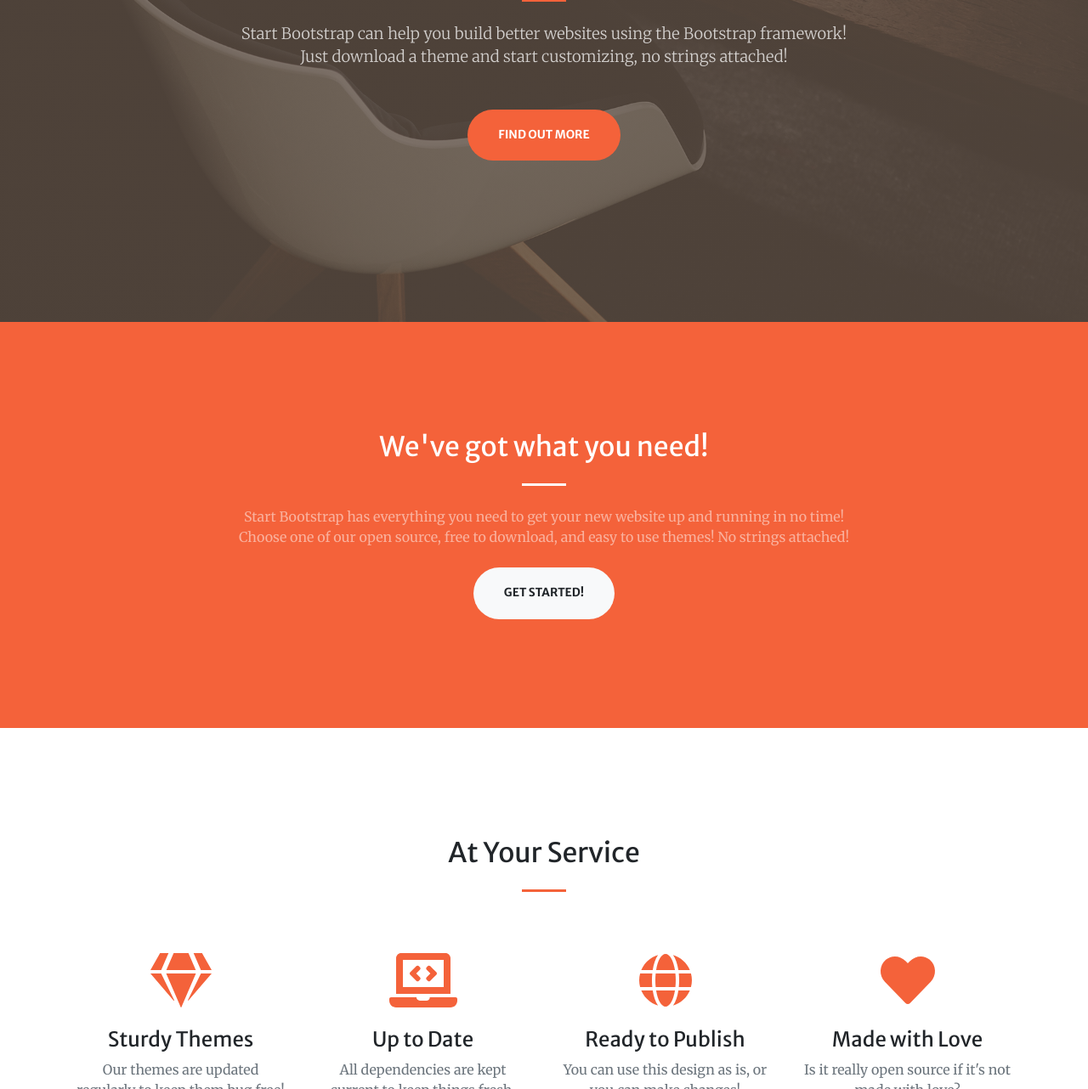
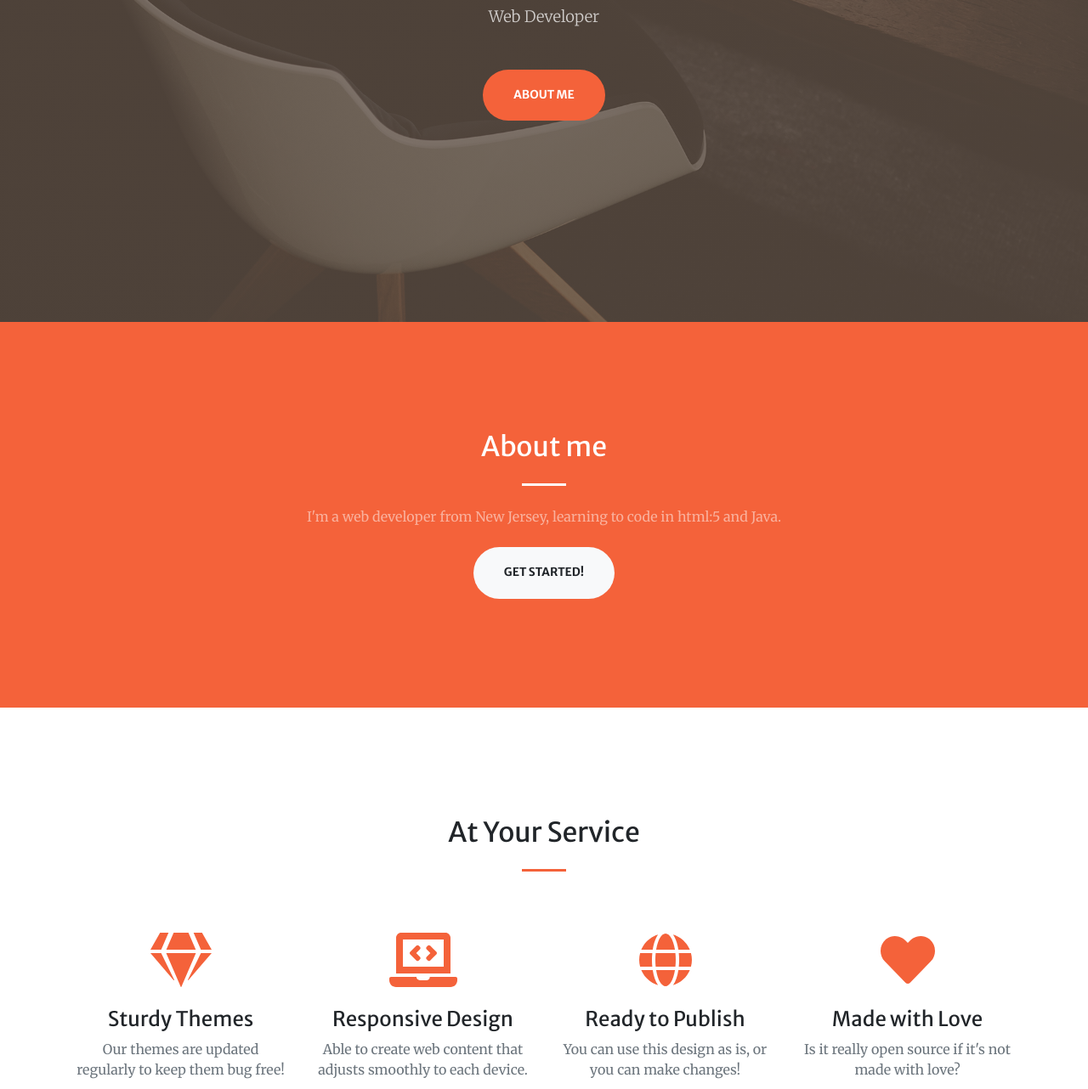
Before and after one commit to ZayadKhan/zayad.khan.github.io, a plain HTML site: page index.html in a window 1280 px wide. Shown: the part 421-1703 px from the top of the page at 85% size. Drawn offline with nearby package versions, Linux system fonts and the light colour scheme.

Commit message:
Update index.html

```diff
--- a/index.html
+++ b/index.html
@@ -5,7 +5,7 @@
         <meta name="viewport" content="width=device-width, initial-scale=1, shrink-to-fit=no" />
         <meta name="description" content="" />
         <meta name="author" content="" />
-        <title>Creative - Start Bootstrap Theme</title>
+        <title>Zayad Khan Portfolio</title>
         <!-- Favicon-->
         <link rel="icon" type="image/x-icon" href="assets/img/favicon.ico" />
         <!-- Font Awesome icons (free version)-->
@@ -22,7 +22,7 @@
         <!-- Navigation-->
         <nav class="navbar navbar-expand-lg navbar-light fixed-top py-3" id="mainNav">
             <div class="container">
-                <a class="navbar-brand js-scroll-trigger" href="#page-top">Start Bootstrap</a>
+                <a class="navbar-brand js-scroll-trigger" href="#page-top">Home</a>
                 <button class="navbar-toggler navbar-toggler-right" type="button" data-toggle="collapse" data-target="#navbarResponsive" aria-controls="navbarResponsive" aria-expanded="false" aria-label="Toggle navigation"><span class="navbar-toggler-icon"></span></button>
                 <div class="collapse navbar-collapse" id="navbarResponsive">
                     <ul class="navbar-nav ml-auto my-2 my-lg-0">
@@ -39,12 +39,12 @@
             <div class="container h-100">
                 <div class="row h-100 align-items-center justify-content-center text-center">
                     <div class="col-lg-10 align-self-end">
-                        <h1 class="text-uppercase text-white font-weight-bold">Your Favorite Source of Free Bootstrap Themes</h1>
+                        <h1 class="text-uppercase text-white font-weight-bold">Zayad Khan</h1>
                         <hr class="divider my-4" />
                     </div>
                     <div class="col-lg-8 align-self-baseline">
-                        <p class="text-white-75 font-weight-light mb-5">Start Bootstrap can help you build better websites using the Bootstrap framework! Just download a theme and start customizing, no strings attached!</p>
-                        <a class="btn btn-primary btn-xl js-scroll-trigger" href="#about">Find Out More</a>
+                        <p class="text-white-75 font-weight-light mb-5">Web Developer</p>
+                        <a class="btn btn-primary btn-xl js-scroll-trigger" href="#about">About me</a>
                     </div>
                 </div>
             </div>
@@ -54,9 +54,9 @@
             <div class="container">
                 <div class="row justify-content-center">
                     <div class="col-lg-8 text-center">
-                        <h2 class="text-white mt-0">We've got what you need!</h2>
+                        <h2 class="text-white mt-0">About me</h2>
                         <hr class="divider light my-4" />
-                        <p class="text-white-50 mb-4">Start Bootstrap has everything you need to get your new website up and running in no time! Choose one of our open source, free to download, and easy to use themes! No strings attached!</p>
+                        <p class="text-white-50 mb-4">I'm a web developer from New Jersey, learning to code in html:5 and Java.</p>
                         <a class="btn btn-light btn-xl js-scroll-trigger" href="#services">Get Started!</a>
                     </div>
                 </div>
@@ -78,8 +78,8 @@
                     <div class="col-lg-3 col-md-6 text-center">
                         <div class="mt-5">
                             <i class="fas fa-4x fa-laptop-code text-primary mb-4"></i>
-                            <h3 class="h4 mb-2">Up to Date</h3>
-                            <p class="text-muted mb-0">All dependencies are kept current to keep things fresh.</p>
+                            <h3 class="h4 mb-2">Responsive Design</h3>
+                            <p class="text-muted mb-0">Able to create web content that adjusts smoothly to each device.</p>
                         </div>
                     </div>
                     <div class="col-lg-3 col-md-6 text-center">
```
